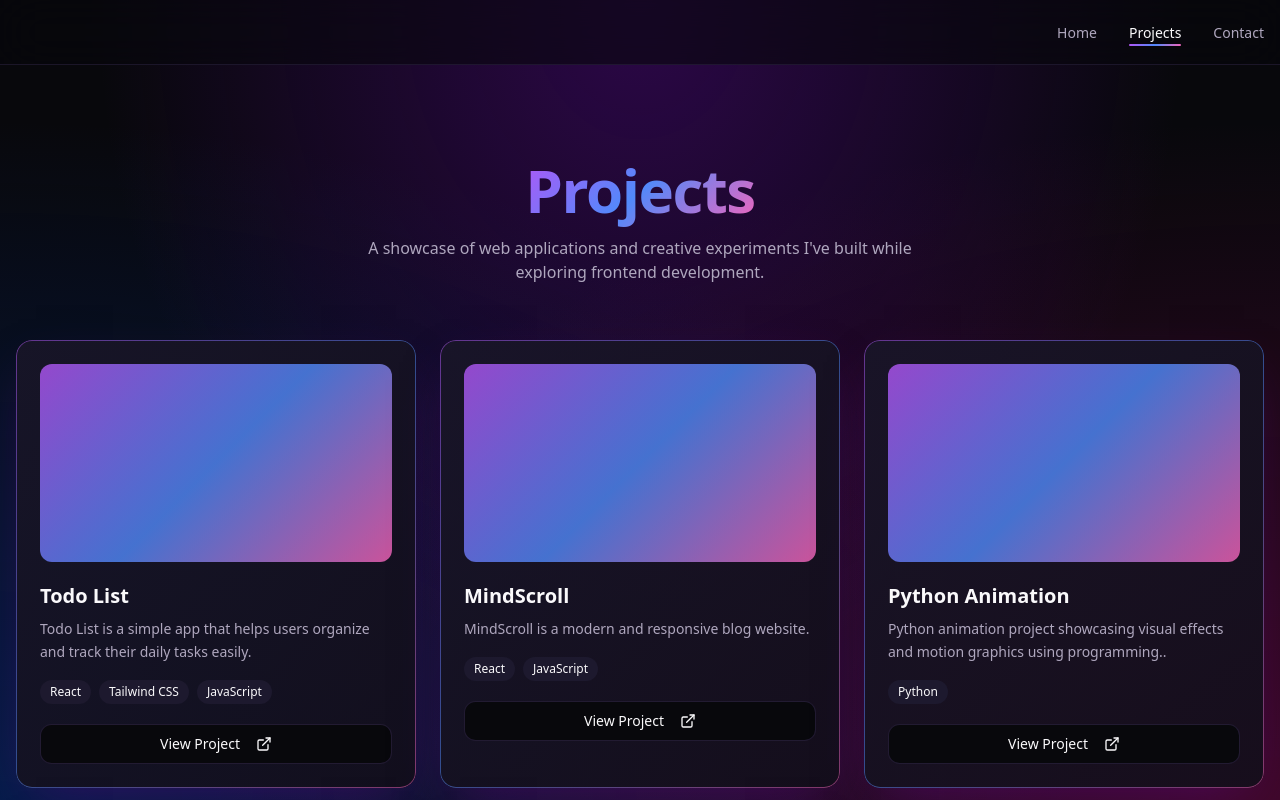
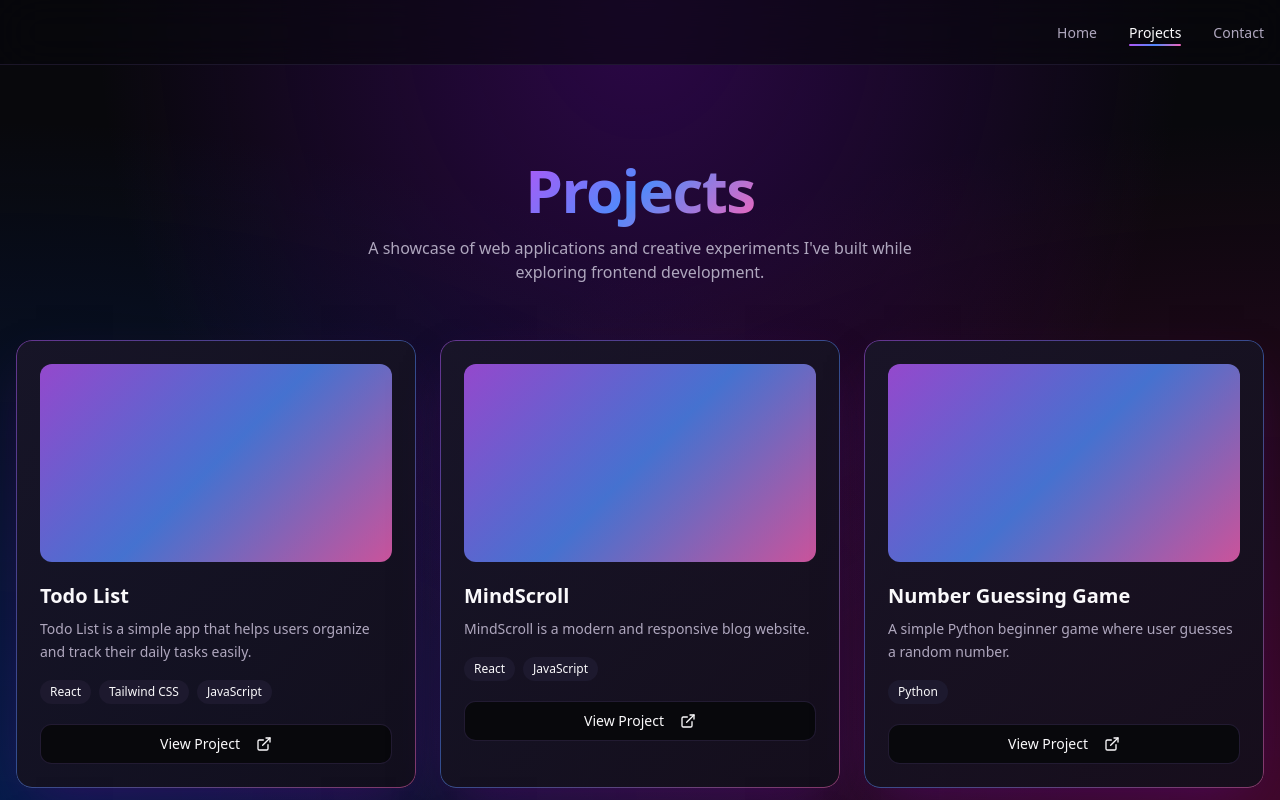
Before and after one commit to sheikhzahra047-ship-it/Portfolio, a React (Vite) app: page /projects in a window 1280 px wide. Shown: the top 800 px of the page. Built offline with nearby package versions, Linux system fonts and the light colour scheme.

Commit message:
Project add

```diff
--- a/src/pages/Projects.jsx
+++ b/src/pages/Projects.jsx
@@ -19,11 +19,11 @@ const projects = [
     link: "https://mind-scroll-six.vercel.app/"
   },
   {
-    title: "Python Animation",
+    title: "Number Guessing Game",
     description:
-      "Python animation project showcasing visual effects and motion graphics using programming..",
+      "A simple Python beginner game where user guesses a random number.",
     tags: ["Python"],
-    link: "#"
+    link: "https://github.com/sheikhzahra047-ship-it/Number-Guessing-Game"
   },
   {
     title: "Lumen Notes",
```
